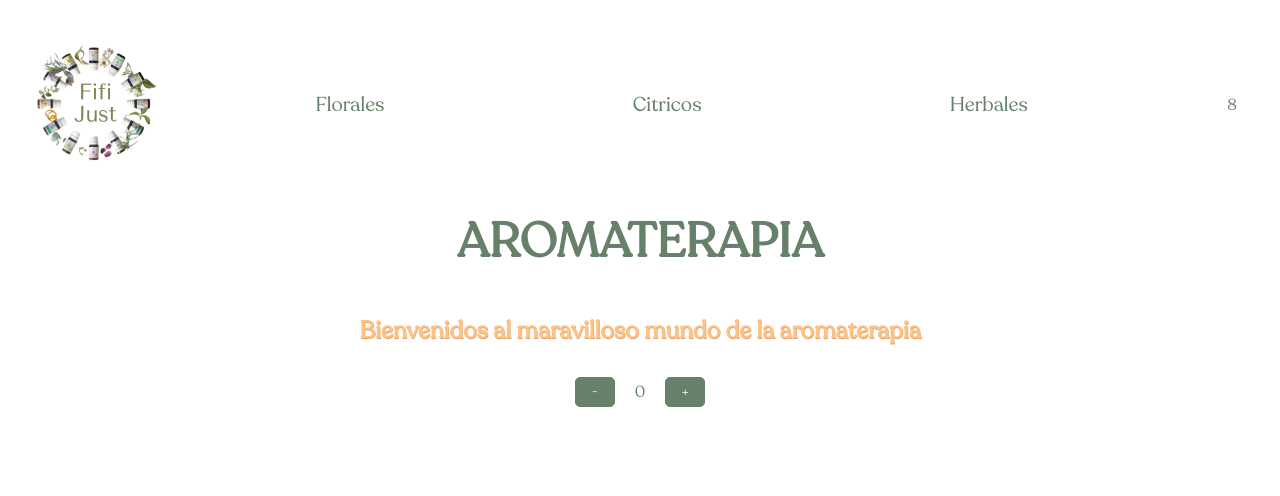
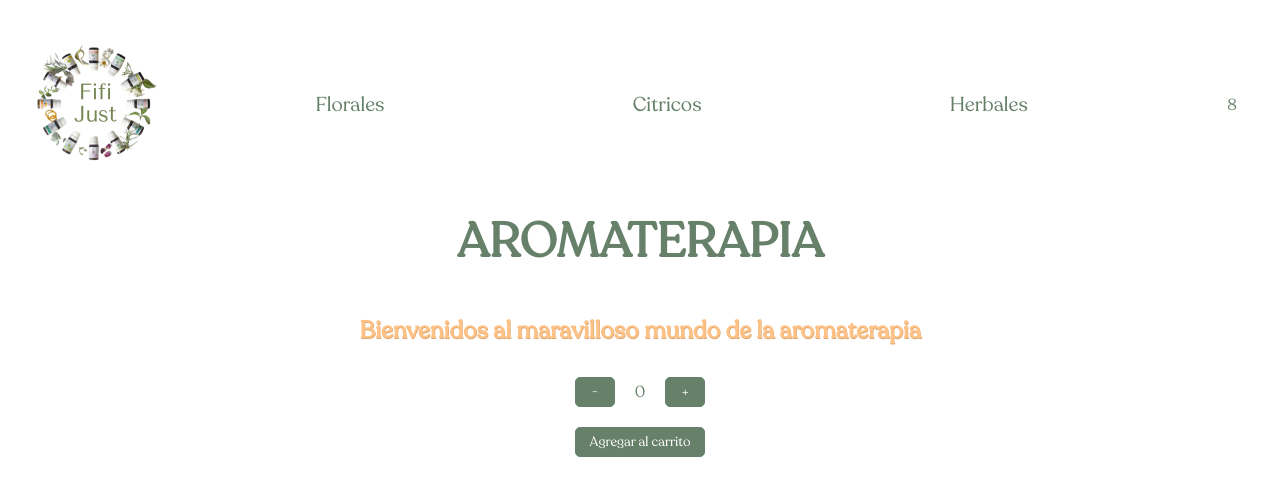
Before and after one commit to Fiolaveglia/React, a React (Create React App) app: page / in a window 1280 px wide. Shown: the top 496 px of the page. Built offline with nearby package versions, Linux system fonts and the light colour scheme; some icons are missing.

Commit message:
Modifique errores y agregue boton de agregar al carrito

```diff
--- a/src/App.js
+++ b/src/App.js
@@ -1,7 +1,6 @@
 import './App.css';
 import NavBar from './components/NavBar/NavBar';
 import ItemListContainer from './components/ItemListContainer/ItemListContainer';
-import ItemCount from './components/ItemCount/ItemCount';
 
 function App() {
   return (
@@ -9,7 +8,6 @@
       <header className="app-header">
         <NavBar />
         <ItemListContainer greeting="Bienvenidos al maravilloso mundo de la aromaterapia" />
-        <ItemCount stock={10} inicial={0}/>
       </header>
     </div>
   );
--- a/src/components/ItemCount/ItemCount.css
+++ b/src/components/ItemCount/ItemCount.css
@@ -3,6 +3,7 @@
     justify-content: center;
     align-items: center;
     margin: 10px;
+    position: relative;
 }
 .ButtonCounter {
     background-color: #66806A;
@@ -34,3 +35,32 @@
 .Quantity {
     margin: 10px;
 }
+.AddToCart {
+    position: absolute;
+    top: 60px;
+    padding: 5px;
+    width: 130px;
+    background-color: #66806A;
+    color: #fff;
+    border: 1px solid #66806A;
+    border-radius: 5px;
+    -webkit-border-radius: 5px;
+    -moz-border-radius: 5px;
+    -ms-border-radius: 5px;
+    -o-border-radius: 5px;
+    transition: 0.2 all;
+    -webkit-transition: 0.2s all;
+    -moz-transition: 0.2s all;
+    -ms-transition: 0.2s all;
+    -o-transition: 0.2s all;
+}
+.AddToCart:hover {
+    background-color: #FFC286;
+    border: 1px solid #FFC286;
+    color: #66806A;
+}
+.AddToCart:active {
+    background-color: #66806A;
+    border: 1px solid #66806A;
+    color: #FFC286;
+}
--- a/src/components/ItemCount/ItemCount.js
+++ b/src/components/ItemCount/ItemCount.js
@@ -1,22 +1,26 @@
 import {useState} from 'react'
 import './ItemCount.css';
 
-const ItemCount = (props) => {
-    const [count, setCount] = useState(props.inicial)
+const ItemCount = ({inicial, stock, onAdd}) => {
+    const [count, setCount] = useState(inicial)
 
 
     const decrement = () => {
         setCount(count - 1)
-        if (count <= props.inicial) {
-            setCount(props.inicial)
+        if (count <= inicial) {
+            setCount(inicial)
         }
     }
 
     const increment = () => {
         setCount(count + 1)
-        if (count === props.stock) {
-            setCount(props.stock)
+        if (count === stock) {
+            setCount(stock)
         }
+    }
+
+    const AgregarProducto = () => {
+        onAdd (count)
     }
 
 
@@ -25,6 +29,7 @@
                 <button className='ButtonCounter' onClick={decrement}>-</button>
                 <span className='Quantity'>{count}</span>
                 <button className='ButtonCounter' onClick={increment}>+</button>
+                <button className='AddToCart' onClick={AgregarProducto}>Agregar al carrito</button>
             </div>
     )
 }
--- a/src/components/ItemListContainer/ItemListContainer.js
+++ b/src/components/ItemListContainer/ItemListContainer.js
@@ -1,7 +1,17 @@
 import './ItemListContainer.css'
+import ItemCount from '../ItemCount/ItemCount'
 
 const ItemListContainer = (props) => {
-    return <h2>{props.greeting}</h2>
+    const onAdd = (cant) => {
+        console.log(`Se agregaron ${cant} de productos al carrito`)
+    }
+
+    return (
+    <div>
+        <h2>{props.greeting}</h2>
+        <ItemCount stock={10} inicial={0} onAdd={onAdd}/>
+    </div>
+    )
 }
 
 export default ItemListContainer
```
